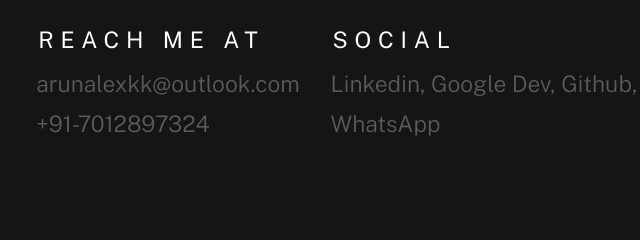
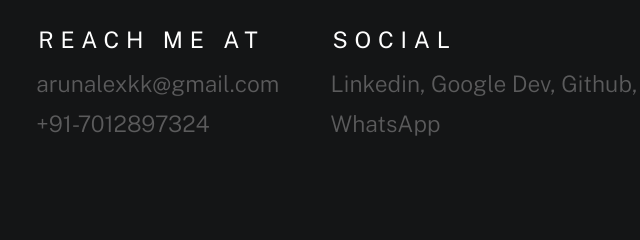
Before and after one commit to arunalexkk/arunalexkk.github.io, a plain HTML site: page index.html in a window 1280 px wide. Shown: the part 7741-7981 px from the top of the page, 35-675 px from the left. Drawn offline with nearby package versions, Linux system fonts and the light colour scheme; a web font is replaced by a local one.

Commit message:
updated email

```diff
--- a/index.html
+++ b/index.html
@@ -801,7 +801,7 @@
                     <div class="column lg-3 md-5 tab-6 stack-on-550 contact-block">
                         <h3 class="text-pretitle">Reach me at</h3>
                         <p class="contact-links">
-                            <a href="mailto:arunalexkk@outlook.com" class="mailtoui">arunalexkk@outlook.com</a> <br>
+                            <a href="mailto:arunalexkk@gmail.com" class="mailtoui">arunalexkk@gmail.com</a> <br>
                             <a href="tel:+917012897324">+91-7012897324</a>
                         </p>
                     </div>
@@ -815,7 +815,7 @@
                         </ul>
                     </div>
                     <div class="column lg-4 md-12 contact-block">
-                        <a href="mailto:arunalexkk@outlook.com" class="mailtoui btn btn--medium u-fullwidth contact-btn">Say Hello.</a>
+                        <a href="mailto:arunalexkk@gmail.com" class="mailtoui btn btn--medium u-fullwidth contact-btn">Say Hello.</a>
                     </div>
                 </div> <!-- end contact-bottom -->
 
```
